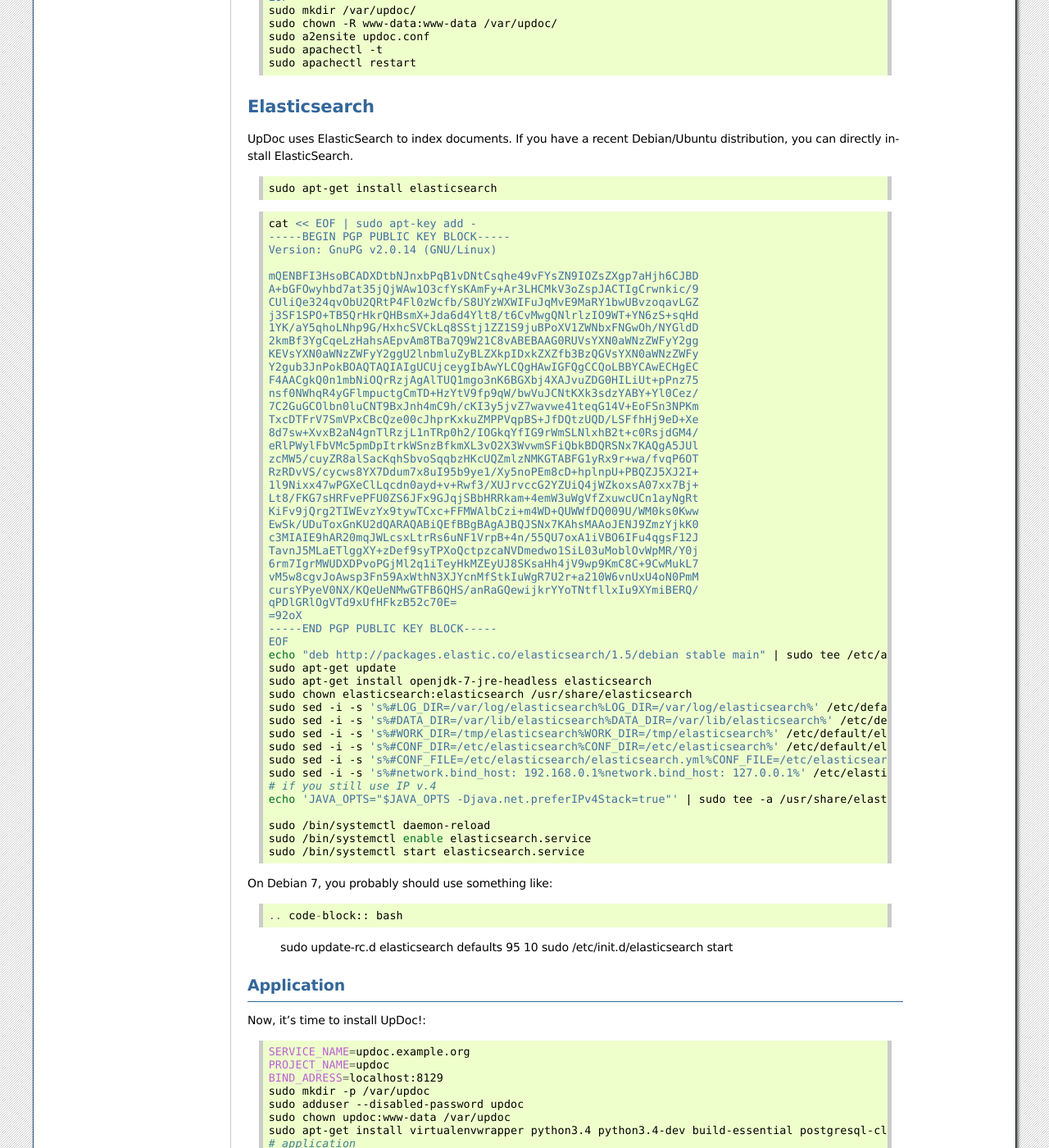
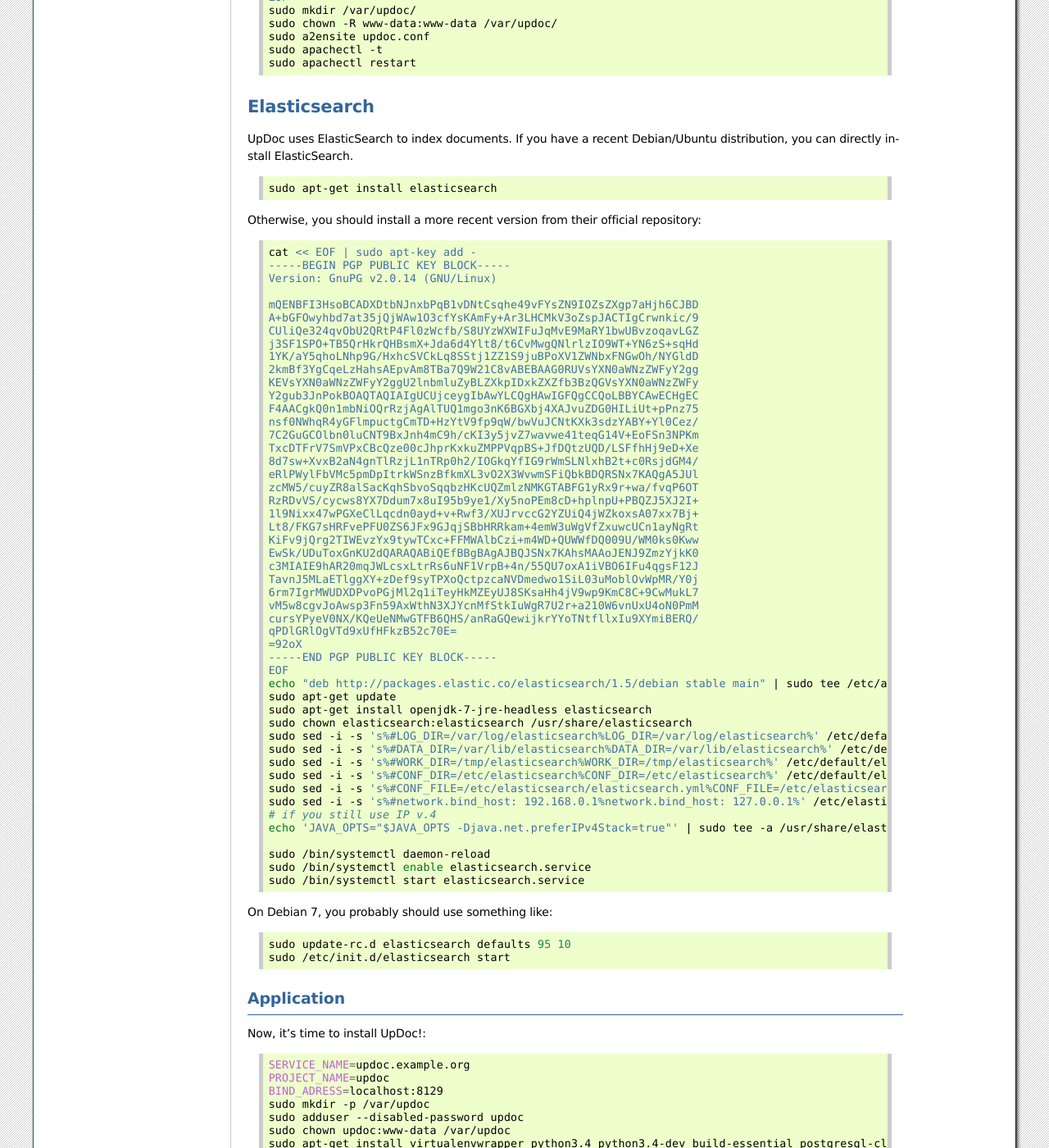
Before and after one commit to d9pouces/Updoc, a Sphinx documentation site: the page built from doc/source/installation.rst, in a window 1280 px wide and 1400 px high, scrolled down 2368 px. Shown: the whole window at 82% size. Built offline with Sphinx 7.4.7, drawn with Linux system fonts in a browser that asks for light colours.

```diff
--- a/doc/source/installation.rst
+++ b/doc/source/installation.rst
@@ -171,6 +171,7 @@ If you have a recent Debian/Ubuntu distribution, you can directly install Elasti
 
     sudo apt-get install elasticsearch
 
+Otherwise, you should install a more recent version from their official repository:
 
 .. code-block:: bash
 
@@ -225,7 +226,7 @@ If you have a recent Debian/Ubuntu distribution, you can directly install Elasti
     sudo /bin/systemctl start elasticsearch.service
 
 
-On Debian 7, you probably should use something like::
+On Debian 7, you probably should use something like:
 
 .. code-block:: bash
 
--- a/updoc/templates/updoc/dev/doc/source/installation.rst
+++ b/updoc/templates/updoc/dev/doc/source/installation.rst
@@ -27,6 +27,7 @@ If you have a recent Debian/Ubuntu distribution, you can directly install Elasti
 
     sudo apt-get install elasticsearch
 
+Otherwise, you should install a more recent version from their official repository:
 
 .. code-block:: bash
 
@@ -81,7 +82,7 @@ If you have a recent Debian/Ubuntu distribution, you can directly install Elasti
     sudo /bin/systemctl start elasticsearch.service
 
 
-On Debian 7, you probably should use something like::
+On Debian 7, you probably should use something like:
 
 .. code-block:: bash
 
```
